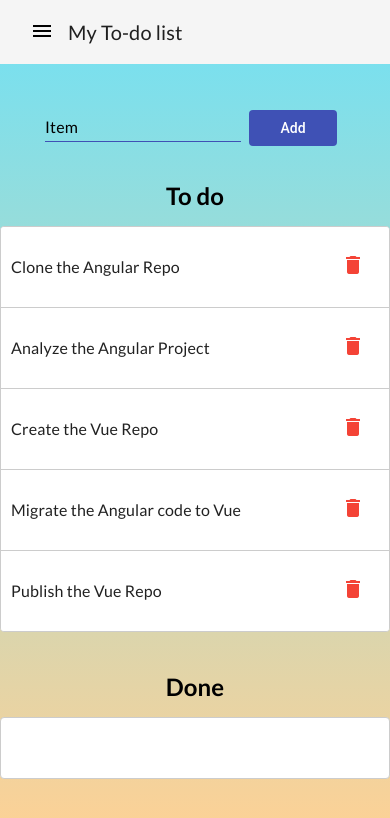
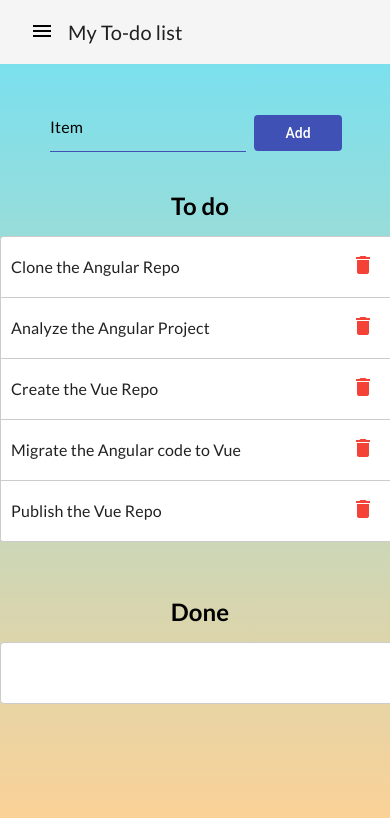
Before and after one commit to noeleo25/vue-todo-list, a Vue app: page / in a window 390 px wide. Shown: the top 818 px of the page. Built offline with nearby package versions, Linux system fonts and the light colour scheme.

Commit message:
Responsive media queries

```diff
--- a/src/App.vue
+++ b/src/App.vue
@@ -26,6 +26,7 @@ body{
 }
 html, body{
   height: 100%;
+  min-width: fit-content;
   background: #70e1f5;
   background: linear-gradient(to top, #ffd194, #70e1f5);
 }
--- a/src/components/TodoList.vue
+++ b/src/components/TodoList.vue
@@ -1,5 +1,5 @@
 <template>
-  <div>
+  <div class="main-container">
     <div class="input-container">
       <form class="md-layout item-form">
         <div
@@ -63,11 +63,12 @@
         </div>
       </div>
 
-      <div class="example-container">
+      <div class="example-container" id="done">
         <h2>Done</h2>
 
         <div
           class="example-list"
+
         >
           <draggable
             :list="doneItems" group="list-items" class="draggable-box"
@@ -136,6 +137,10 @@
 </script>
 
 <style scoped>
+.main-container{
+  max-width: 900px;
+  margin: auto;
+}
 .item-form{
   max-width: 300px;
   margin-left: auto;
@@ -181,13 +186,21 @@
 .input-container {
   margin-top: 26px;
 }
-
+.todo-area{
+  display: flex;
+  flex-direction: column;
+  justify-content: space-evenly;
+  align-items: center;
+}
+#done{
+  margin-top: 40px;
+}
 .example-container {
   width: 400px;
   max-width: 100%;
-  margin: 0 25px 25px 0;
+  /*margin: 0 25px 25px 0;
   display: inline-block;
-  vertical-align: top;
+  vertical-align: top;*/
 }
 
 .example-list {
@@ -204,7 +217,7 @@
 }
 
 .example-box {
-  padding: 20px 10px;
+  padding: 10px 10px;
   border-bottom: solid 1px #ccc;
   color: rgba(0, 0, 0, 0.87);
   display: flex;
@@ -227,9 +240,10 @@
     width: 100%;
     max-width: 100%;
     vertical-align: bottom;
-    text-align: inherit;
+    text-align: left;
     box-sizing: content-box;
     height: 48px !important;
+    padding-top: 10px !important;
 }
 .example-box:last-child {
   border: none;
@@ -240,4 +254,19 @@
   grid-column-gap: 10px;
 }
 
+@media (min-width: 992px) {
+  .todo-area{
+    display: flex;
+    flex-direction: row;
+    justify-content: space-evenly;
+    align-items: flex-start;
+  }
+  #done{
+    margin-top: 0;
+  }
+  .example-box{
+    padding: 20px 10px;
+  }
+}
+
 </style>
```
